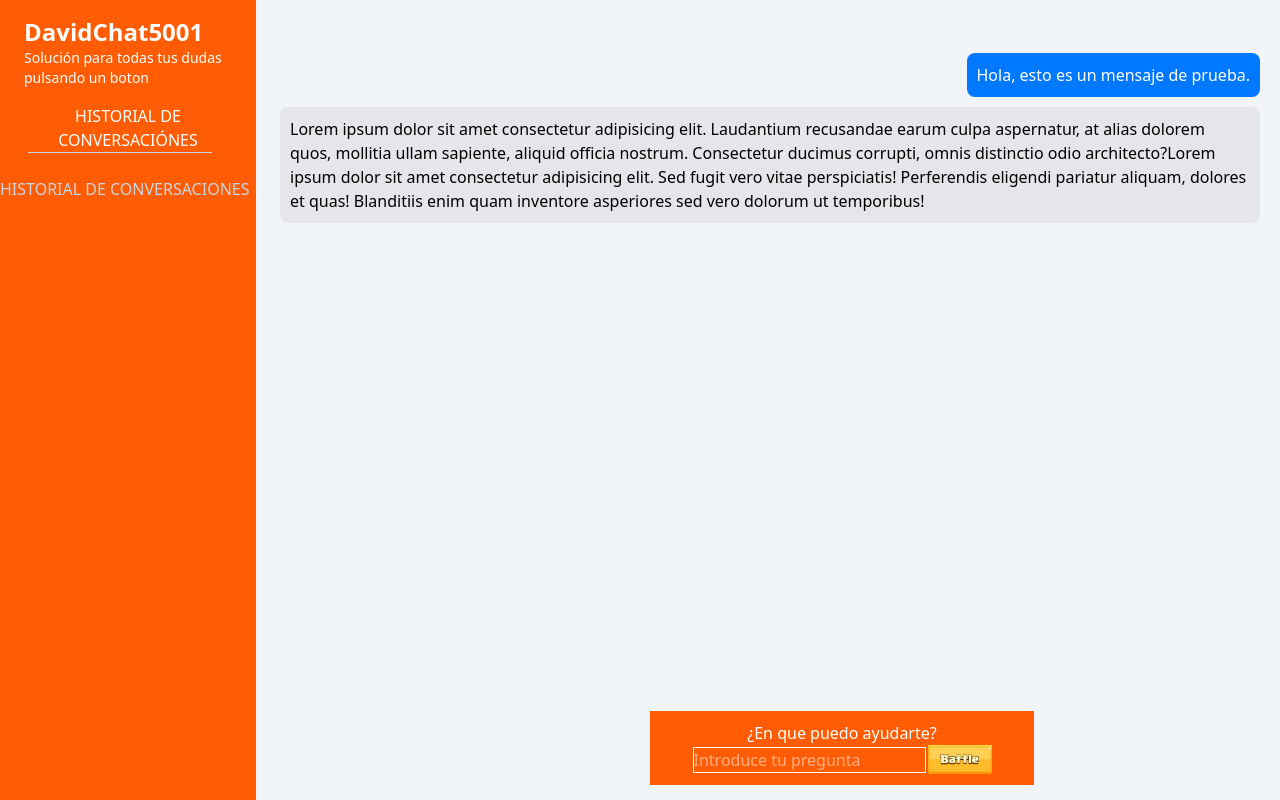
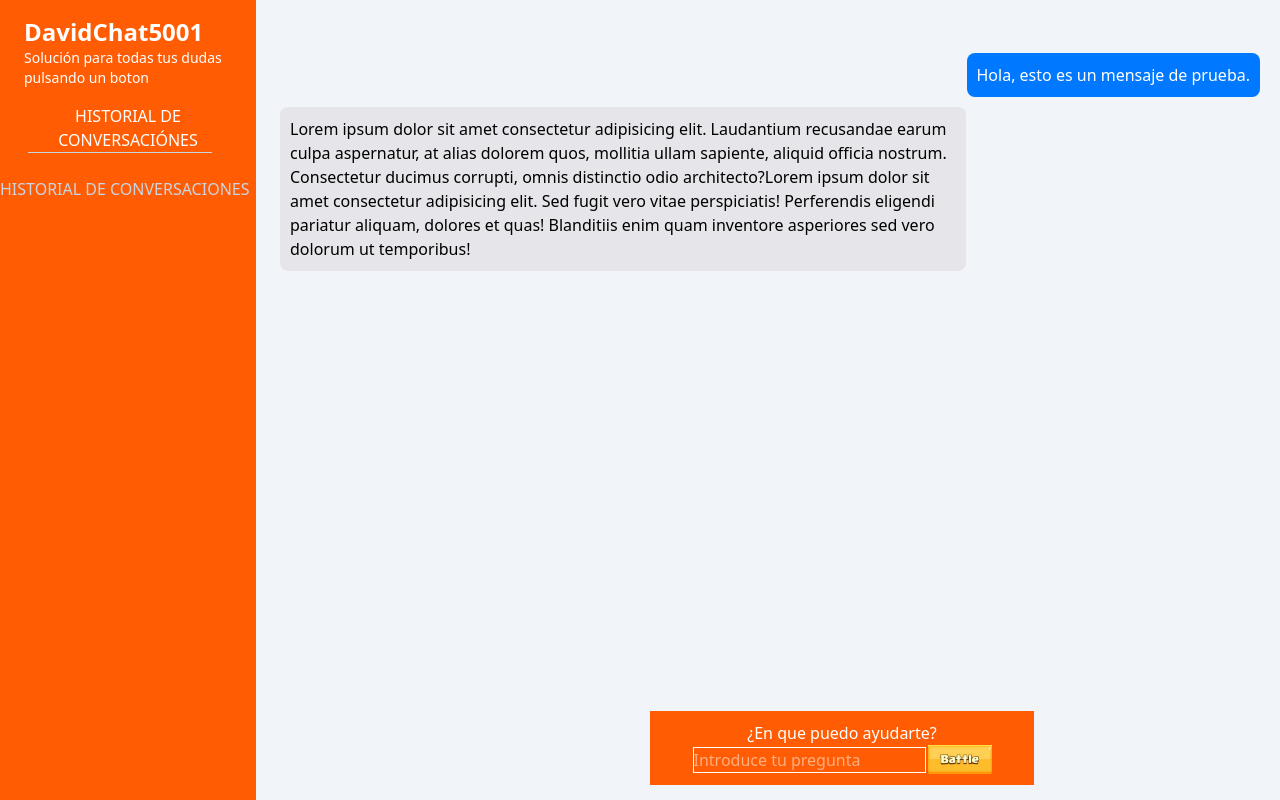
Before and after one commit to davidalvarez2006/Reto, an Angular app: page / in a window 1280 px wide. Built offline with nearby package versions, Linux system fonts and the light colour scheme; a web font is replaced by a local one.

Commit message:
mensaje adapatble

```diff
--- a/src/app/components/chat-historial/chat-historial.component.css
+++ b/src/app/components/chat-historial/chat-historial.component.css
@@ -17,6 +17,7 @@
   padding: 10px;
   border-radius: 8px;
   margin: 5px 0;
+  max-width: 70%;
 }
 
 /* Mensaje alineado a la derecha */
@@ -27,4 +28,6 @@
   padding: 10px;
   border-radius: 8px;
   margin: 5px 0;
+  max-width: 70%;
+
 }
--- a/src/app/components/chat-historial/chat-historial.component.ts
+++ b/src/app/components/chat-historial/chat-historial.component.ts
@@ -1,5 +1,5 @@
 import { Component } from '@angular/core';
-import { GifService } from '../../services/chat-service.service';// Asegúrate de que la ruta sea la correcta
+import { MessageService } from '../../services/chat-service.service';// Asegúrate de que la ruta sea la correcta
 
 @Component({
   selector: 'app-chat-historial',
@@ -9,9 +9,9 @@ import { GifService } from '../../services/chat-service.service';// Asegúrate d
 export class ChatHistorialComponent {
 
 
-  constructor(private gifService: GifService) {}
+  constructor(private MessageService: MessageService) {}
   enviarPregunta(input: string) {
-    this.gifService.llamada(input).subscribe(
+    this.MessageService.llamada(input).subscribe(
       (respuesta) => {
         console.log('Respuesta del servidor:', respuesta);
       },
--- a/src/app/services/chat-service.service.ts
+++ b/src/app/services/chat-service.service.ts
@@ -2,7 +2,7 @@ import { HttpClient } from '@angular/common/http';
 import { inject, Injectable } from '@angular/core';
 
 @Injectable({providedIn: 'root'})
-export class GifService {
+export class MessageService {
   private http = inject(HttpClient);
   apiUrl='https://chatbot-normativa-laboral.azurewebsites.net/Chat/Enviar'
   constructor(){
```
